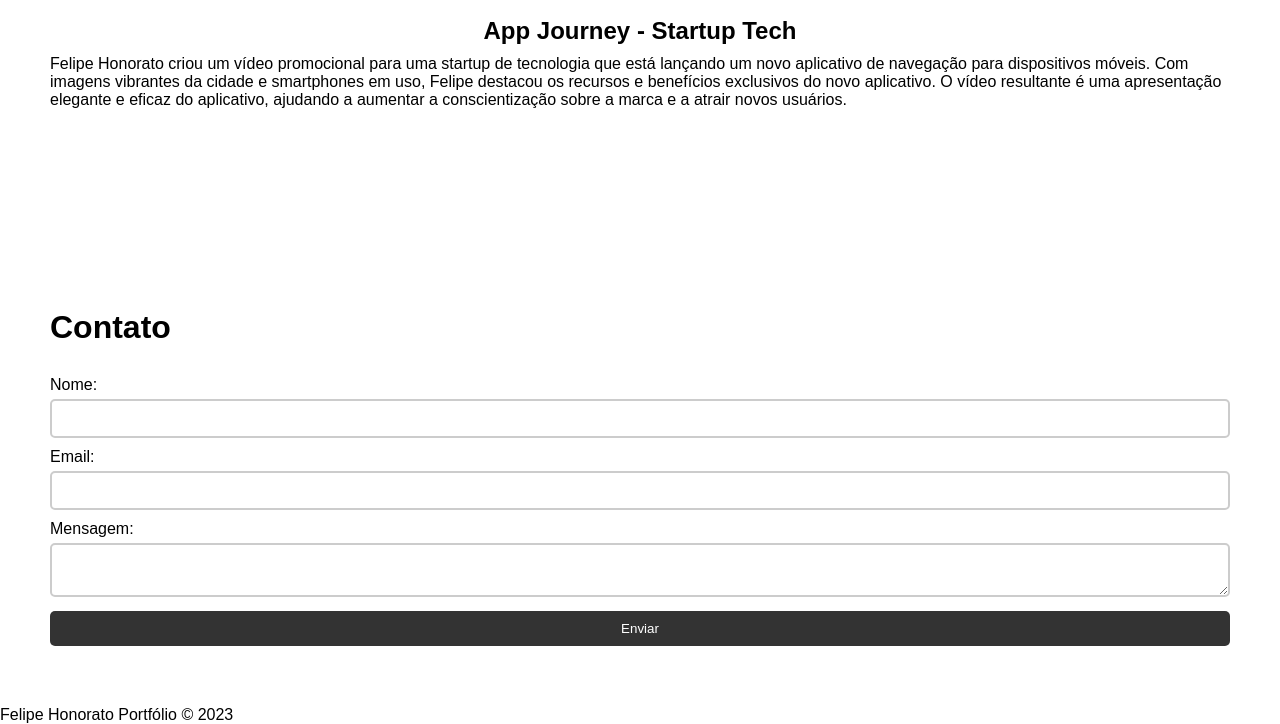
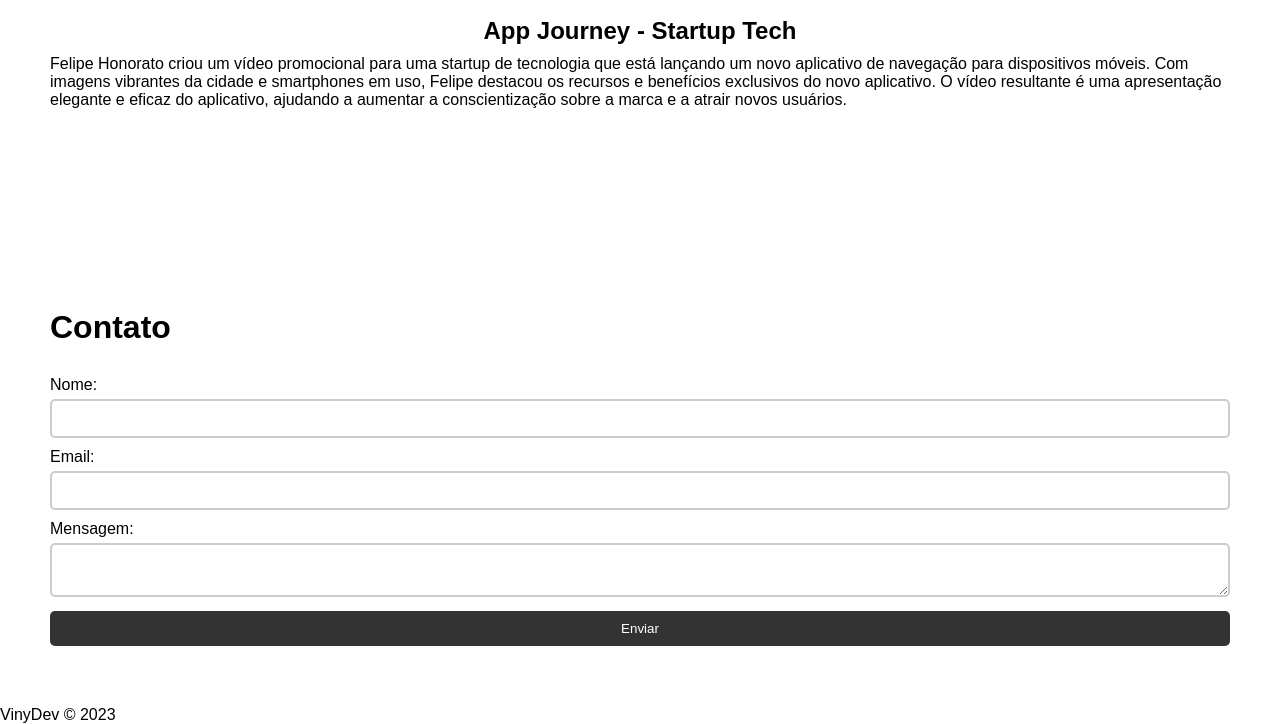
Before and after one commit to viniciusdmorais/Trabalhos, a plain HTML site: page index.html in a window 1280 px wide. Shown: the part 1439-2163 px from the top of the page. Drawn offline with Linux system fonts and the light colour scheme.

Commit message:
atualiza footer

```diff
--- a/index.html
+++ b/index.html
@@ -75,7 +75,7 @@
 	</section>
 
 	<footer>
-		<p>Felipe Honorato Portfólio &copy; 2023</p>
+		<p>VinyDev &copy; 2023</p>
 	</footer>
 
 </body>
```
